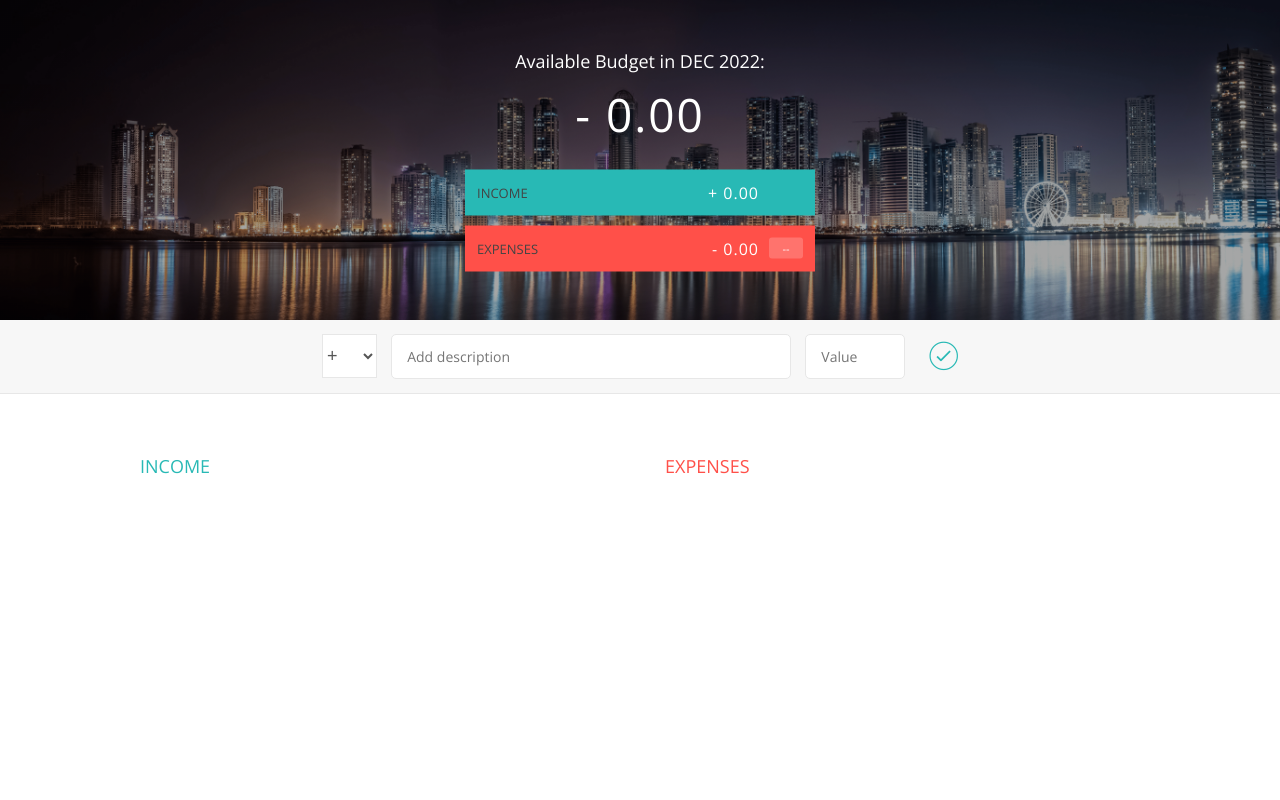
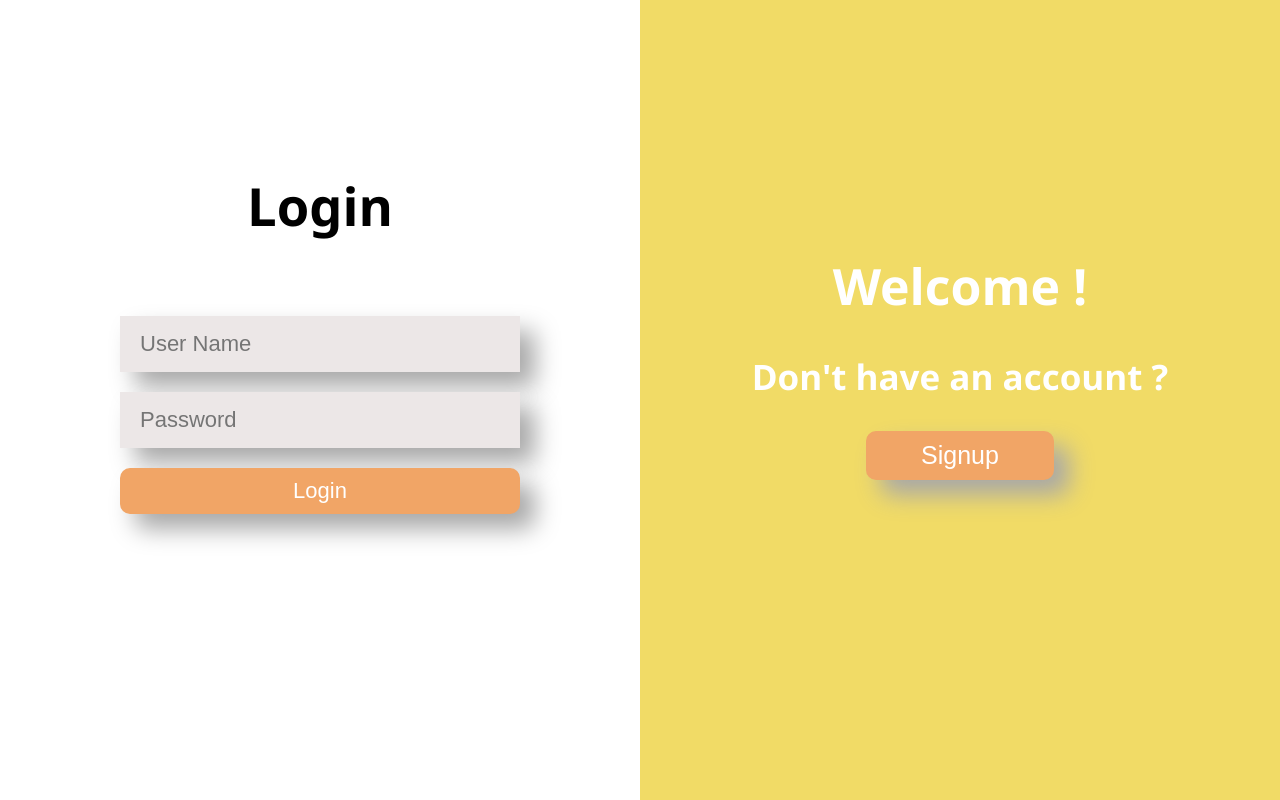
Before and after one commit to oneforthidiot/Bit-by-Bit-2022, a PHP site: page /login/index.html in a window 1280 px wide. Run offline with PHP 8.4, Linux system fonts and the light colour scheme.

Commit message:
Adding Login page

```diff
--- a/index.html
+++ b/index.html
@@ -7,7 +7,36 @@
         <link type="text/css" rel="stylesheet" href="style.css">
         <title>CashFlowCheck</title>
     </head>
+    <header>
+        <link rel="stylesheet" href="https://maxcdn.bootstrapcdn.com/bootstrap/3.3.7/css/bootstrap.min.css">
+<div class="navbar navbar-inverse">
+        <div class="container-fluid">
+            <div class="row">
+                <div class="col-lg-12">
+
+                    <div class="navbar-collapse collapse" id="mobile_menu">
+
+                        <ul class="nav navbar-nav navbar-right">
+                            <li><a href="#"><span class="glyphicon glyphicon-user"></span> Profile</a></li>
+                            <li><a href="#" class="dropdown-toggle" data-toggle="dropdown"><span class="glyphicon glyphicon-log-in"></span> Login / Sign Up <span class="caret"></span></a>
+                                <ul class="dropdown-menu">
+                                    <li><a href="/login/index.html">Login</a></li>
+                                    <li><a href="/login/index.html">Sign Up</a></li>
+                                </ul>
+                            </li>
+                        </ul>
+                    </div>
+                </div>
+            </div>
+        </div>
+    </div>
+<script src="https://ajax.googleapis.com/ajax/libs/jquery/1.12.4/jquery.min.js"></script>
+<script src="https://maxcdn.bootstrapcdn.com/bootstrap/3.3.7/js/bootstrap.min.js"></script>
+    </header>
+
     <body>
+
+
 
         <div class="top">
             <div class="budget">
--- /dev/null
+++ b/login/css/style.css
@@ -0,0 +1,177 @@
+* {
+    box-sizing: border-box;
+}
+
+body {
+    margin: 0;
+    padding: 0;
+    font-family: 'Segoe UI';
+    font-size: 25px;
+}
+
+
+.form input {
+    min-width: 400px;
+    display: block;
+    margin: 20px;
+    padding: 15px 20px;
+    background-color: #ece7e7;
+    font-size: 20px;
+    border: none;
+    outline: none;
+    font-size: 22px;
+    box-shadow: 15px 15px 25px #a8a8a8;
+    transition: box-shadow 0.5s;
+}
+
+.form input:focus {
+    box-shadow: 5px 5px 15px #a8a8a8;
+}
+
+.form .btn {
+    margin: auto;
+    padding: 10px 35px;
+    background-color: #f1a566;
+    color: #fff;
+    border: none;
+    font-size: 22px;
+    border-radius: 10px;
+    box-shadow: 15px 15px 25px #a8a8a8;
+    transition: box-shadow 0.5s;
+    outline: none;
+}
+
+.form .btn:hover {
+    box-shadow: 5px 5px 15px #aaa;
+}
+
+.form {
+    display: flex;
+    flex-direction: column;
+    justify-content: space-around;
+    align-items: center;
+    height: 50vh;
+    width: 50vw;
+    position: absolute;
+    bottom: 0px;
+    font-size: 35px;
+}
+
+.left-section .form {
+    float: left;
+    margin: 35vh auto;
+}
+
+.right-section .form {
+    float: right;
+    right: 0;
+    margin: 30vh auto;
+}
+
+.cover .switch-btn {
+    position: absolute;
+    bottom: 0;
+    font-size: 25px;
+    margin: 40vh auto;
+    padding: 10px 55px;
+    background-color: #f1a566;
+    color: #fff;
+    border: none;
+    border-radius: 10px;
+    box-shadow: 15px 15px 25px #a8a8a8;
+    transition: box-shadow 0.5s;
+    outline: none;
+}
+
+.cover .switch-btn:hover {
+    box-shadow: 5px 5px 15px #aaa;
+}
+
+.left-section .cover {
+    float: left;
+    display: flex;
+    flex-direction: column;
+    justify-content: space-around;
+    align-items: center;
+}
+
+.left-section .cover img {
+    height: 100vh;
+    width: 50vw;
+}
+
+.left-section .cover h1 {
+    position: absolute;
+    bottom: 0px;
+    margin: 60vh auto;
+    color: #fff;
+    font-size: 50px;
+}
+
+.left-section .cover h3 {
+    position: absolute;
+    bottom: 0px;
+    margin: 50vh auto;
+    color: #fff;
+    font-size: 35px;
+}
+
+.left-section .cover-hide {
+    visibility: hidden;
+}
+
+.left-section .form-hide {
+    visibility: hidden;
+}
+
+.right-section .cover {
+    display: flex;
+    flex-direction: column;
+    justify-content: space-around;
+    align-items: center;
+}
+
+.right-section .cover img {
+    height: 100vh;
+    width: 50vw;
+}
+
+.right-section .cover h1 {
+    position: absolute;
+    bottom: 0px;
+    margin: 60vh auto;
+    color: #fff;
+    font-size: 50px;
+}
+
+.right-section .cover h3 {
+    position: absolute;
+    bottom: 0px;
+    margin: 50vh auto;
+    color: #fff;
+    font-size: 35px;
+}
+
+.right-section .cover-hide {
+    visibility: hidden;
+}
+
+.right-section .form-hide {
+    visibility: hidden;
+}
+
+.fade-in-element {
+    animation-name: fade-in-element;
+    animation-duration: 1s;
+    animation-fill-mode: forwards;
+}
+
+@keyframes fade-in-element {
+    from {
+        opacity: 0;
+    }
+
+    to {
+        opacity: 1;
+    }
+}
--- /dev/null
+++ b/login/index.html
@@ -0,0 +1,48 @@
+<!DOCTYPE html>
+<html lang="en">
+<head>
+    <meta name="viewport" content="width=device-width, initial-scale=1.0">
+    <title>Login System</title>
+    <link rel="stylesheet" href="css/style.css">
+</head>
+<body>
+
+    <section class="left-section">
+        <div id="left-cover" class="cover cover-hide">
+            <img src="img/cover.png" alt="">
+            <h1>Welcome !</h1>
+            <h3>Already have an account ?</h3>
+            <button type="button" class="switch-btn" onclick="location.reload()">Login</button>
+        </div>
+        <div id="left-form" class="form fade-in-element">
+            <h1>Login</h1>
+            <form action="login.php" method="post">
+                <input type="text" name="user-name" class="input-box" placeholder="User Name">
+                <input type="password" name="user-pass" class="input-box" placeholder="Password">
+                <input type="submit" name="login-btn" class="btn" value="Login">
+            </form>
+        </div>
+    </section>
+
+    <section class="right-section">
+        <div id="right-cover" class="cover fade-in-element">
+            <img src="img/cover.png" alt="">
+            <h1>Welcome !</h1>
+            <h3>Don't have an account ?</h3>
+            <button type="button" class="switch-btn" onclick="switchSignup()">Signup</button>
+        </div>
+        <div id="right-form" class="form form-hide">
+            <h1>Signup</h1>
+            <form action="signup.php" method="post">
+                <input type="text" name="user-name" class="input-box" placeholder="User Name">
+                <input type="email" name="user-email" class="input-box" placeholder="Email">
+                <input type="password" name="user-pass" class="input-box" placeholder="Password">
+                <input type="submit" name="signup-btn" class="btn" value="Signup">
+            </form>
+        </div>
+    </section>
+
+    <script src="js/main.js"></script>
+
+</body>
+</html>
--- /dev/null
+++ b/login/js/main.js
@@ -0,0 +1,15 @@
+var left_cover = document.getElementById("left-cover");
+var left_form = document.getElementById("left-form");
+
+var right_cover = document.getElementById("right-cover");
+var right_form = document.getElementById("right-form");
+
+function switchSignup() {
+    right_form.classList.add("fade-in-element");
+    left_cover.classList.add("fade-in-element");
+
+    left_form.classList.add("form-hide");
+    left_cover.classList.remove("cover-hide");
+    right_cover.classList.add("cover-hide");
+    right_form.classList.remove("form-hide");
+}
--- /dev/null
+++ b/login/source/session.php
@@ -0,0 +1,5 @@
+<?php
+
+session_start();
+
+?>
--- a/style.css
+++ b/style.css
@@ -7,6 +7,9 @@
     padding: 0;
     box-sizing: border-box;
 }
+
+
+
 
 .clearfix::after {
     content: "";
```
Also changed, not shown: login/dashboard.php (added, +26 -0 lines), login/login.php (added, +37 -0 lines), login/logout.php (added, +8 -0 lines), login/signup.php (added, +30 -0 lines), login/source/db_connect.php (added, +18 -0 lines), login/img/cover.png (added).
